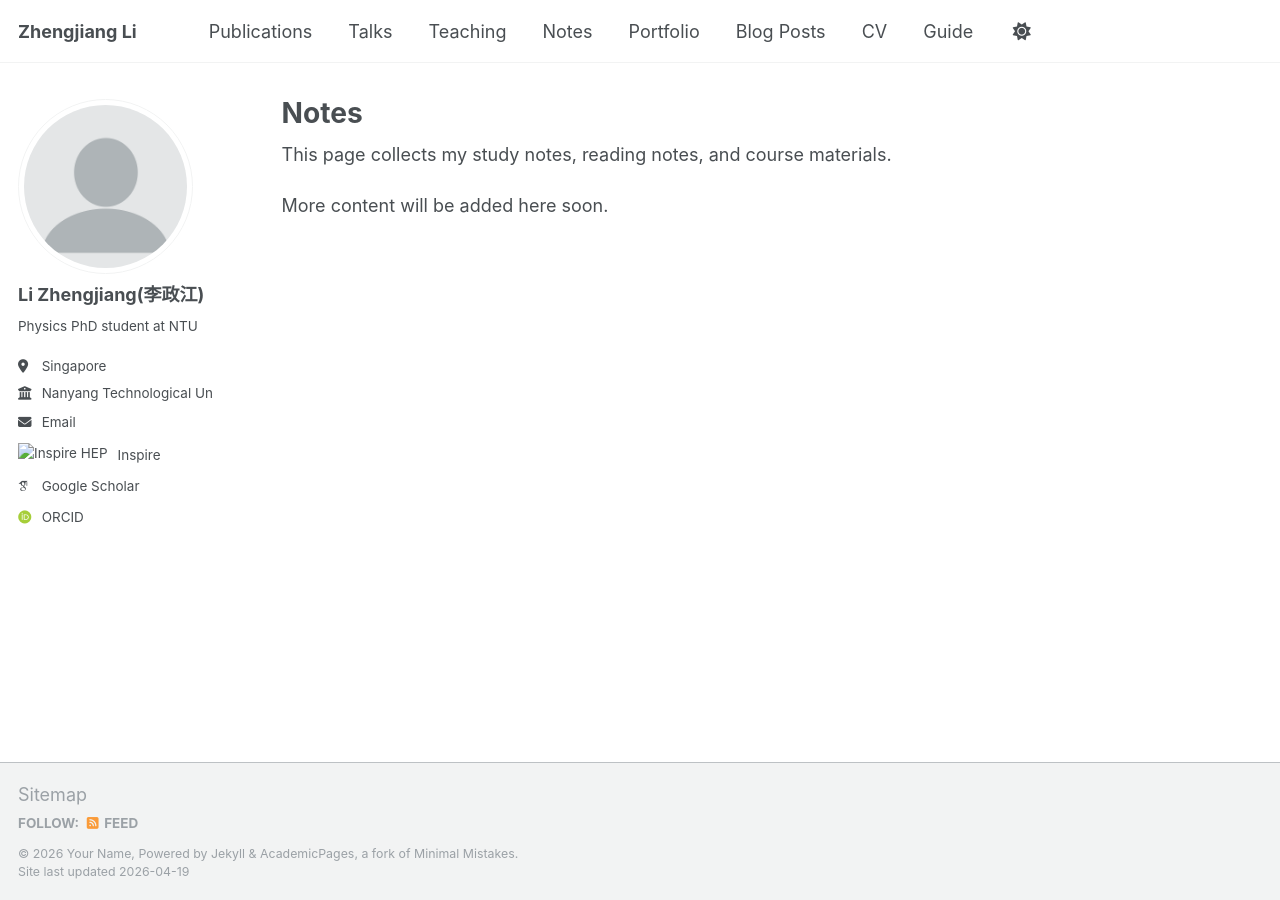
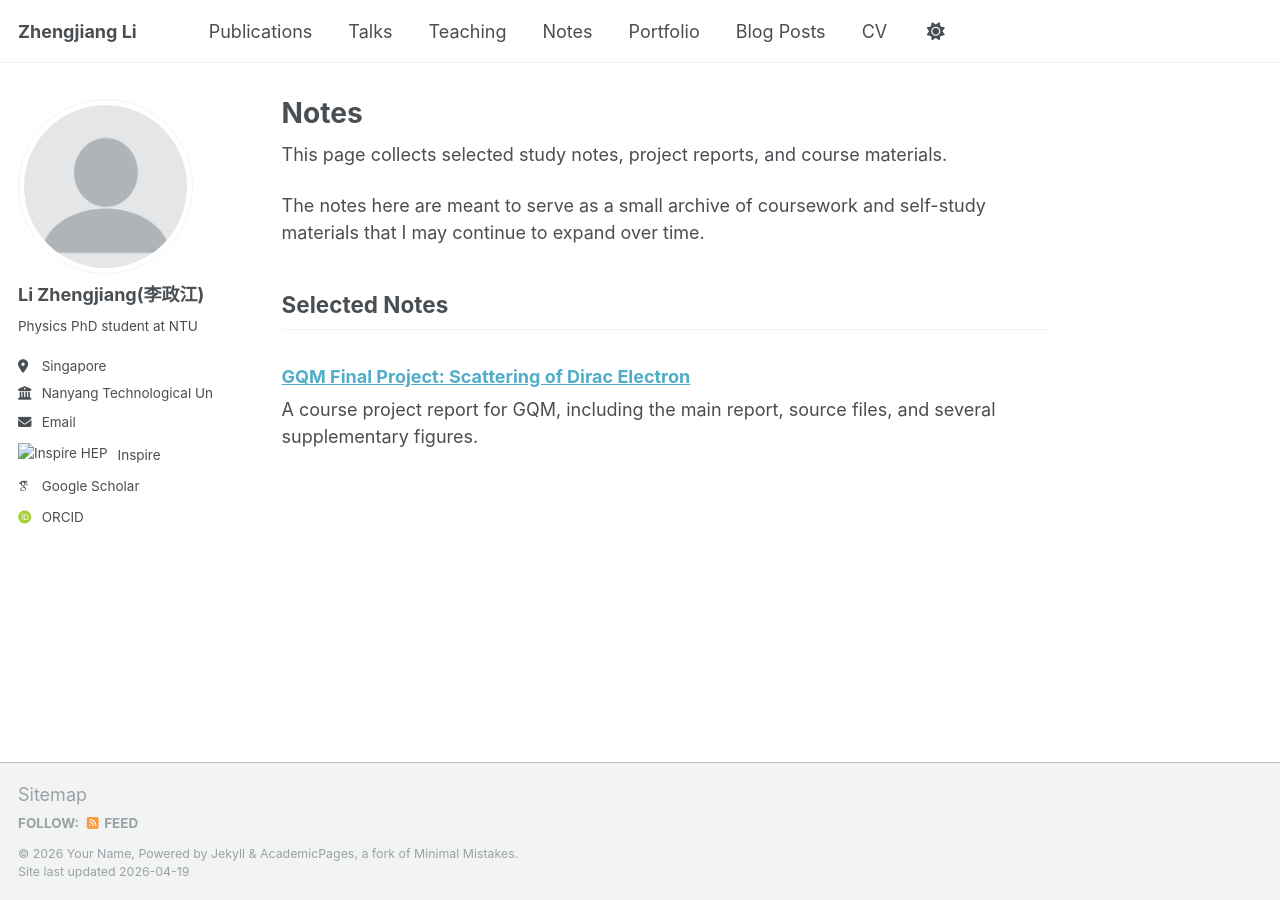
Before and after one commit to Li-Zhengjiang/Li-Zhengjiang.github.io, a Jekyll site: the page built from _pages/notes.md, in a window 1280 px wide. Built offline with Jekyll 4.4.1, drawn with Linux system fonts in a browser that asks for light colours; some web fonts are replaced.

Commit message:
Add GQM note page and remove guide link

```diff
--- a/_data/navigation.yml
+++ b/_data/navigation.yml
@@ -31,6 +31,3 @@ main:
 
   # - title: "CV"
   #   url: /cv-json/
-
-  - title: "Guide"
-    url: /markdown/
--- a/_pages/notes.md
+++ b/_pages/notes.md
@@ -5,6 +5,12 @@ permalink: /notes/
 author_profile: true
 ---
 
-This page collects my study notes, reading notes, and course materials.
+This page collects selected study notes, project reports, and course materials.
 
-More content will be added here soon.
+The notes here are meant to serve as a small archive of coursework and self-study materials that I may continue to expand over time.
+
+## Selected Notes
+
+### [GQM Final Project: Scattering of Dirac Electron](/notes/gqm-final-project/)
+
+A course project report for GQM, including the main report, source files, and several supplementary figures.
```
Also changed, not shown: _pages/gqm-final-project.md (added, +20 -0 lines), files/notes/gqm-final-project/scattering-references.bib (added, +25 -0 lines), 6 other files.
